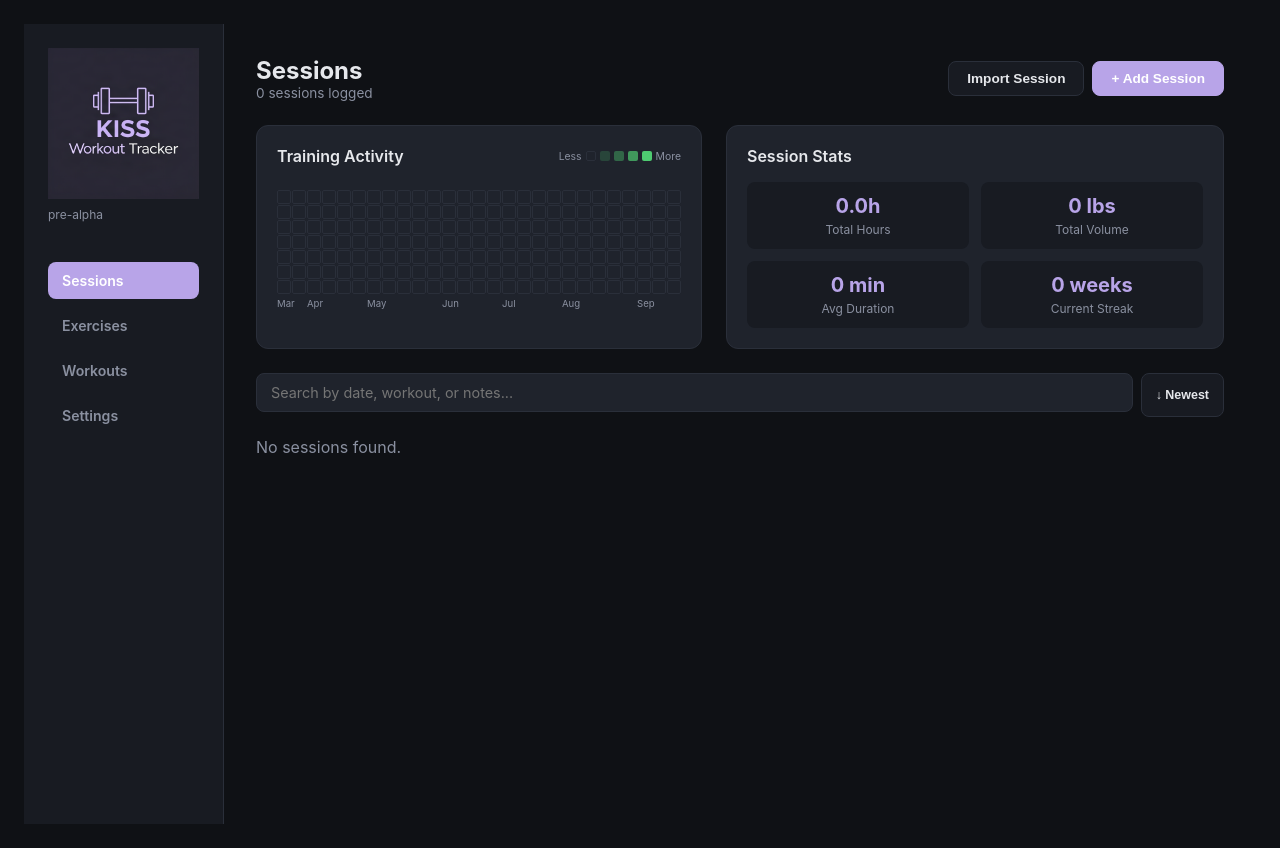
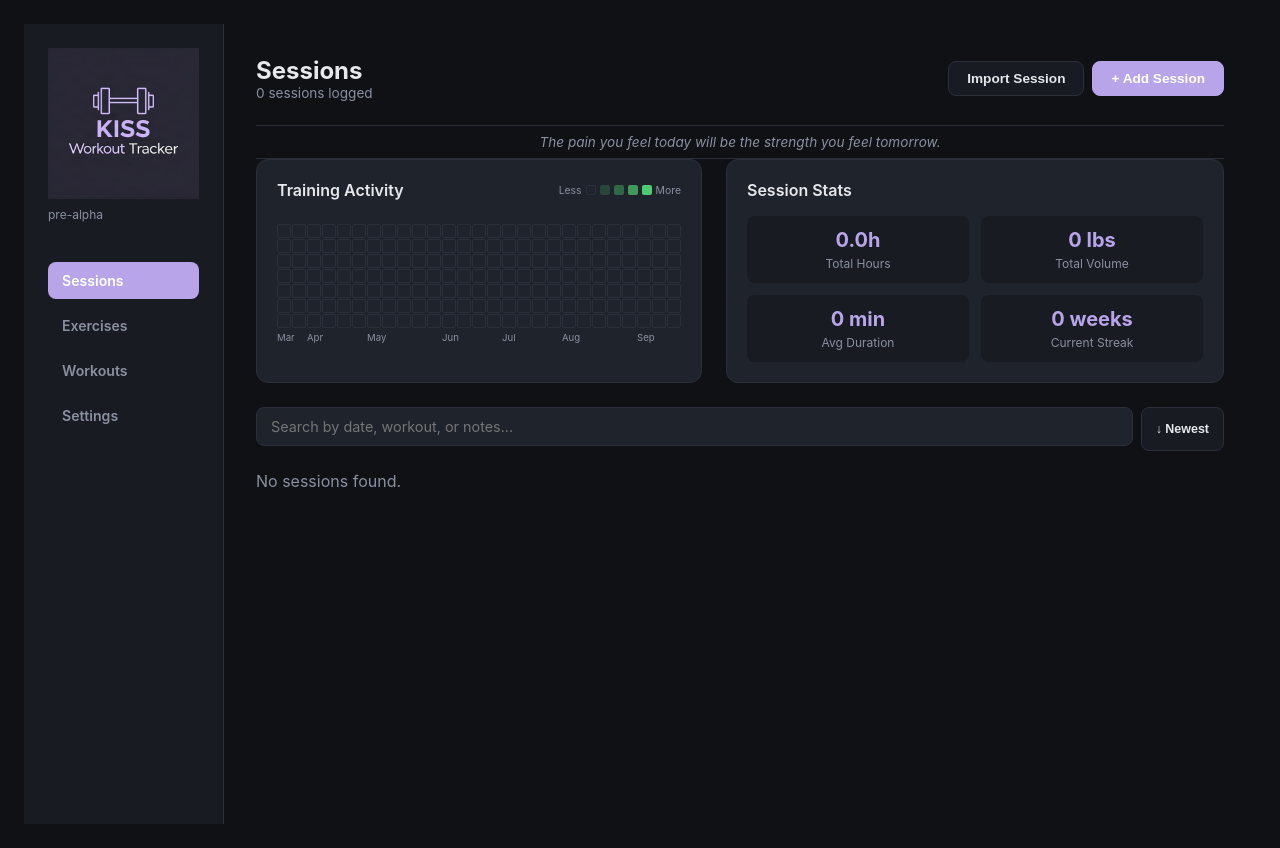
Before and after one commit to dummey/kiss-workout, a React (Vite) app: page /sessions in a window 1280 px wide. Built offline with nearby package versions, Linux system fonts and the light colour scheme.

Commit message:
feat(quote): add quote of the day widget

```diff
--- /dev/null
+++ b/src/components/QuoteOfDay.tsx
@@ -0,0 +1,36 @@
+import React, { useState } from 'react'
+
+const quotes = [
+  `The only bad workout is the one that didn't happen.`,
+  `Strength does not come from physical capacity. It comes from an indomitable will.`,
+  `The pain you feel today will be the strength you feel tomorrow.`,
+  `Success is the sum of small efforts, repeated day in and day out.`,
+  `Your body can stand almost anything. It is your mind you have to convince.`,
+  `The difference between try and triumph is a little umph.`,
+  `What seems impossible today will one day become your warm-up.`,
+  `The only limits you have are the limits you believe.`,
+  `Don't stop when you're tired. Stop when you're done.`,
+  `Champions keep playing until they get it right.`
+]
+
+export default function QuoteOfDay() {
+  const [quote] = useState(() => {
+    const index = Math.floor(Math.random() * quotes.length)
+    return quotes[index]
+  })
+
+  return (
+    <div style={{
+      textAlign: 'center',
+      fontStyle: 'italic',
+      color: 'var(--muted)',
+      fontSize: '0.85rem',
+      padding: '8px 0',
+      borderTop: '1px solid var(--border)',
+      borderBottom: '1px solid var(--border)',
+      width: '100%'
+    }}>
+      {quote}
+    </div>
+  )
+}
--- a/src/pages/SessionsPage.tsx
+++ b/src/pages/SessionsPage.tsx
@@ -5,6 +5,7 @@ import Button from '../components/Button'
 import CalendarHeatmap from '../components/CalendarHeatmap'
 import SessionStats from '../components/SessionStats'
 import BackupReminderBanner from '../components/BackupReminderBanner'
+import QuoteOfDay from '../components/QuoteOfDay'
 import { useModal, useModalControl } from '../components/ModalProvider'
 import { usePagination } from '../hooks/usePagination'
 import { validateSession } from '../validation'
@@ -182,6 +183,8 @@ export default function SessionsPage() {
         </div>
       </div>
 
+      <QuoteOfDay />
+
       <div className="heatmap-stats-row" style={{ display: 'flex', gap: 24, marginBottom: 24 }}>
         <div className="heatmap-card" style={{ background: 'var(--surface2)', border: '1px solid var(--border)', borderRadius: 12, padding: 20 }}>
           <CalendarHeatmap sessions={data?.sessions || []} months={6} />
```
Also changed, not shown: 1 other file (tests, documents, lock files or other folders).
